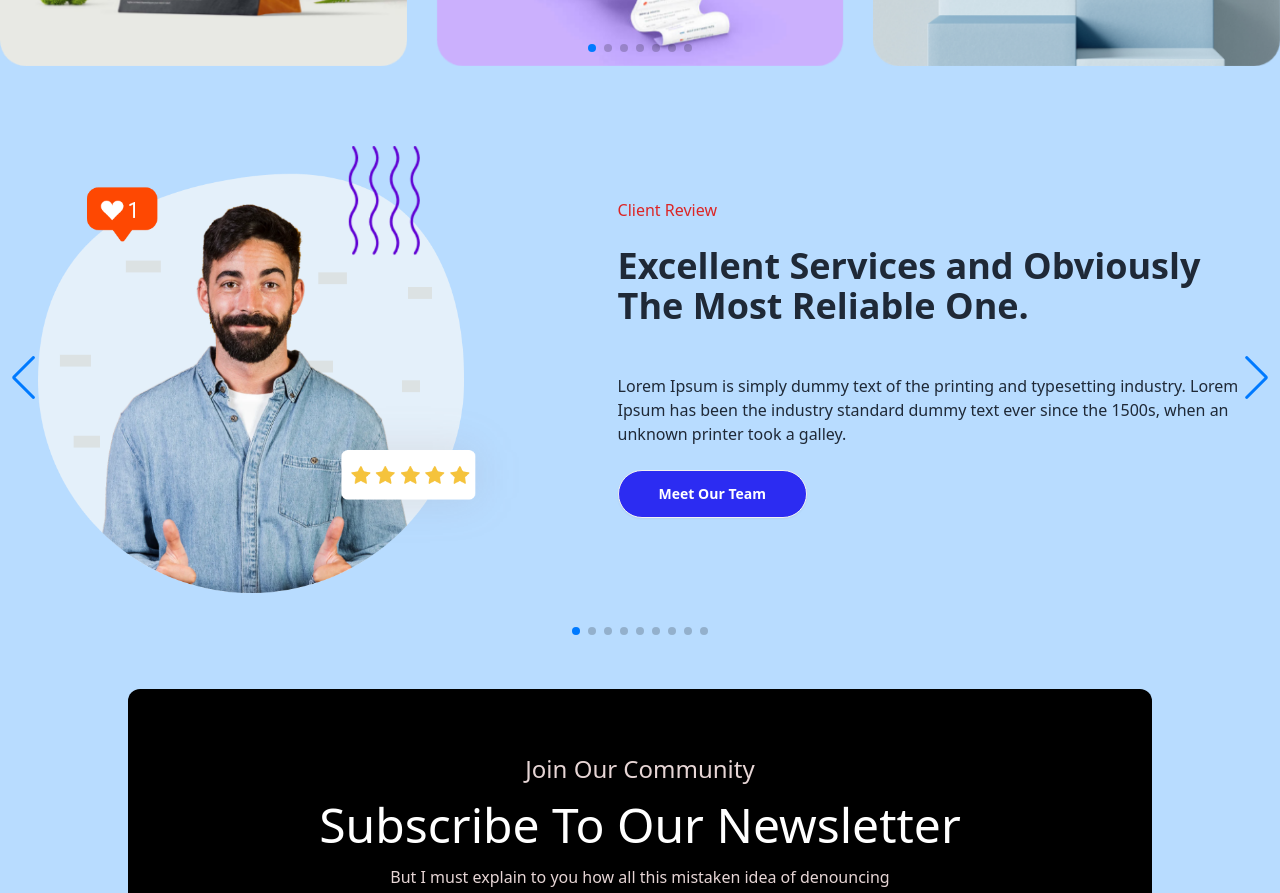
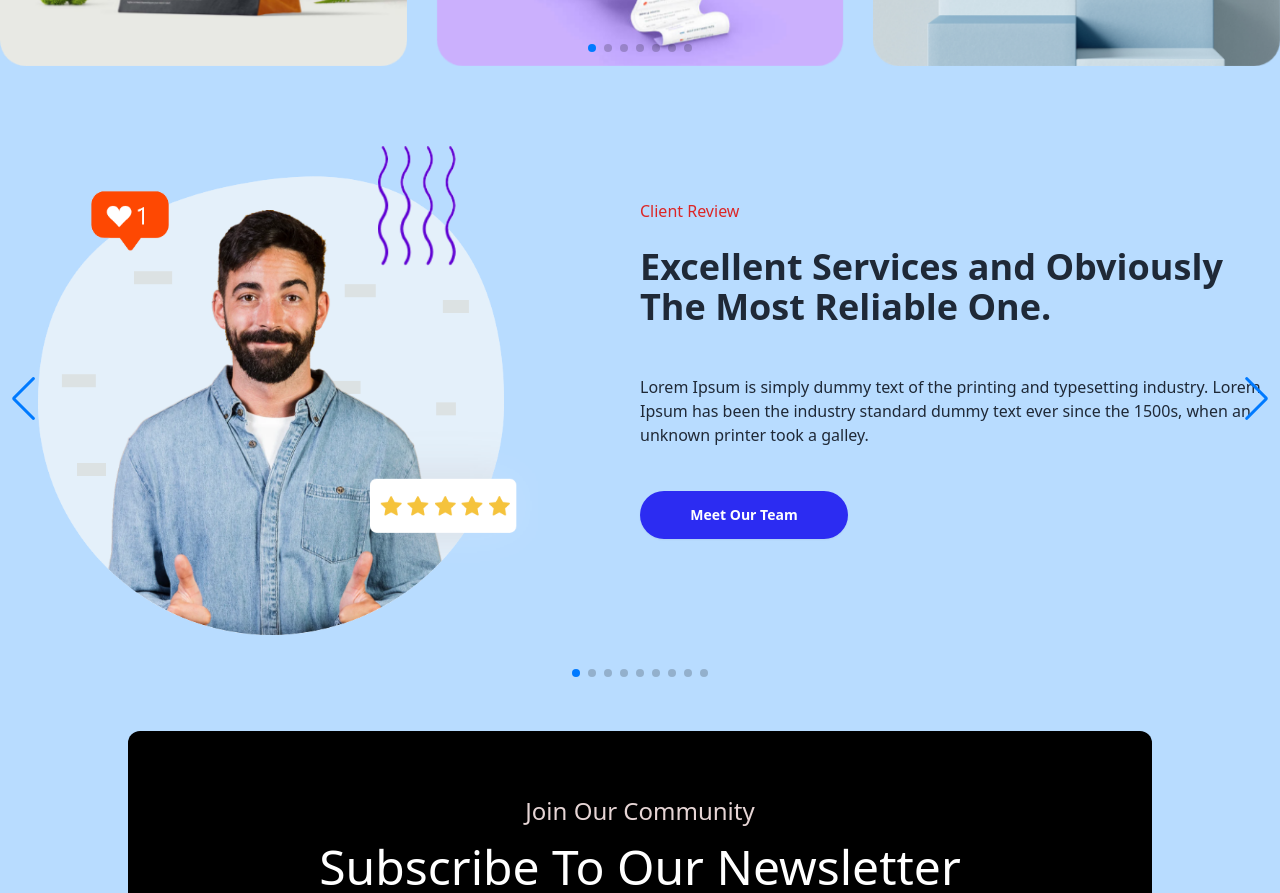
Before and after one commit to Shakib-Shajid/BitBinary-IT, a Next.js app: page / in a window 1280 px wide. Shown: the part 2600-3493 px from the top of the page. Built offline with nearby package versions, Linux system fonts and the light colour scheme.

Commit message:
client design updated

```diff
--- a/src/components/ui/Client.js
+++ b/src/components/ui/Client.js
@@ -9,19 +9,19 @@ const Client = () => {
             {/* Client Review Section */}
             <div className="hero mb-10">
                 <div className="hero-content flex-col md:gap-10 lg:gap-20 lg:flex-row-reverse">
-                    <div className="w-[50%] ">
+                    <div className="w-[80%] md:w-[70%] lg:w-[50%] ">
                         <h1 className="text-red-600">Client Review</h1>
                         <p className="text-4xl font-bold py-6 hidden md:flex">Excellent Services and Obviously <br />
                             The Most Reliable One.</p>
                         <p className="text-2xl font-bold md:hidden">Excellent Services and Obviously The Most Reliable One.</p>
                         <p className="md:py-6">Lorem Ipsum is simply dummy text of the printing and typesetting industry. Lorem Ipsum has been the industry standard dummy text ever since the 1500s, when an unknown printer took a galley.</p>
                         <Link href="/about">
-                            <button className="btn bg-[#2C2CF2] text-white rounded-full md:py-4 md:px-10">Meet Our Team</button>
+                            <button className="btn bg-[#2C2CF2] text-white rounded-full md:py-4 md:px-10 my-5 w-full md:w-2/5 lg:w-1/3 border-none">Meet Our Team</button>
                         </Link>
                     </div>
-                    <Image
-                        src={CR} className='md:w-2/5 lg:pt-6 '
-                        alt="Whale Loogan" />
+                        <Image
+                            src={CR} className='w-[80%] md:w-3/5 lg:w-2/5 lg:pt-6 mx-auto'
+                            alt="Whale Loogan" />
                 </div>
             </div>
         </div>
```
Also changed, not shown: src/assets/client-review.png.
